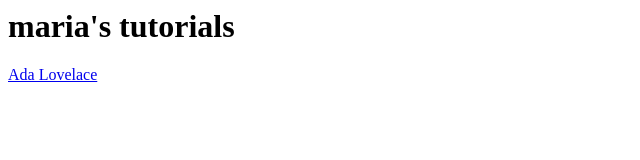
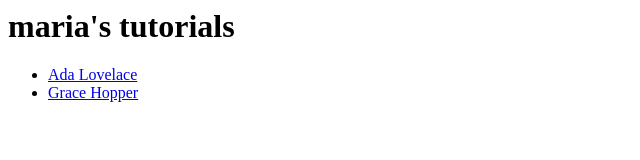
Before and after one commit to mcait/codebar, a plain HTML site: page index.html in a window 1280 px wide. Shown: the whole page, without its empty margins (0-640 px from the left). Drawn offline with Linux system fonts and the light colour scheme.

Commit message:
link lesson 2 to main page

```diff
--- a/index.html
+++ b/index.html
@@ -1,10 +1,17 @@
 <html>
-<head>
-</head>
-<body>
-	<h1>maria's tutorials
-	</h1>
-	<a href="lesson1/index.html">Ada Lovelace
-	</a>
-</body>
+	<head>
+		<title>Maria's tutorials</title>
+	</head>
+	<body>
+		<h1>maria's tutorials</h1>
+
+		<ul>
+			<li>
+				<a href="lesson1/index.html">Ada Lovelace</a>
+			</li>
+			<li>
+				<a href="lesson2/index.html">Grace Hopper</a>
+			</li>
+		</ul>
+	</body>
 </html>
```
